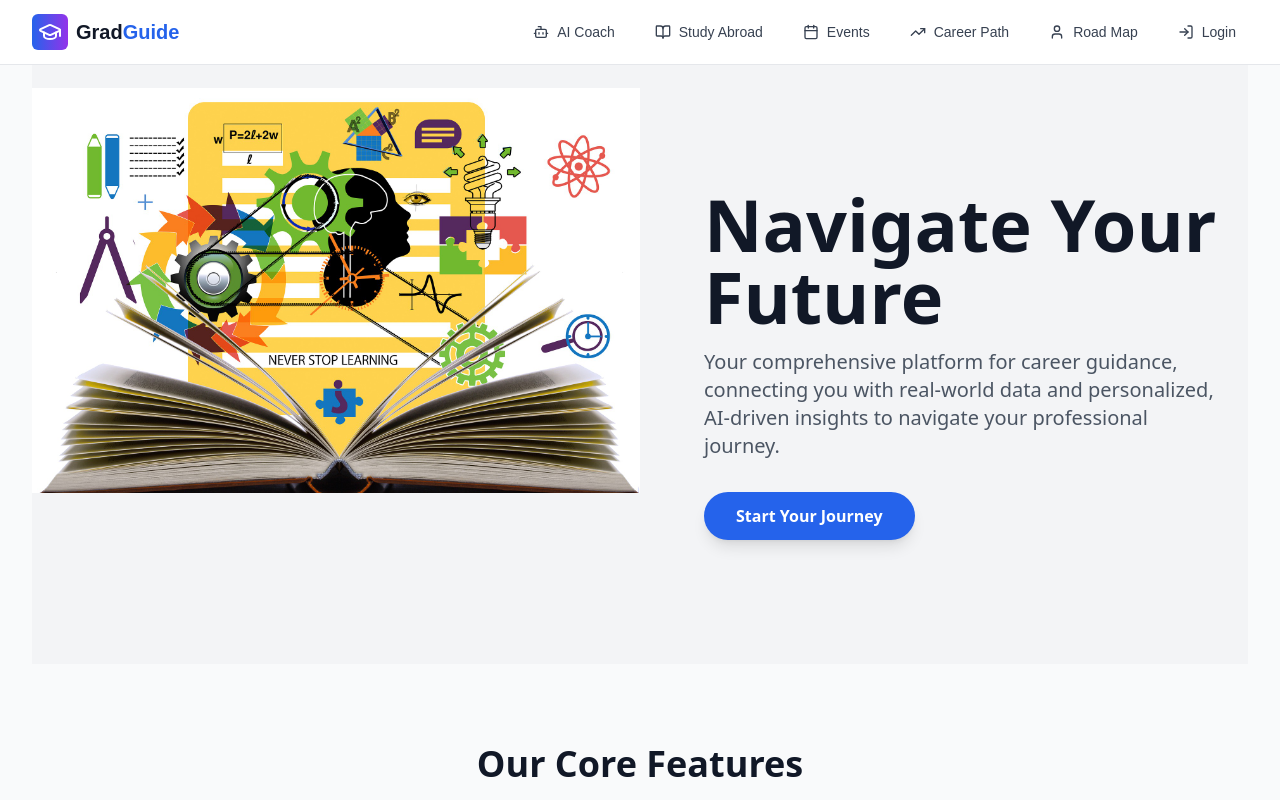
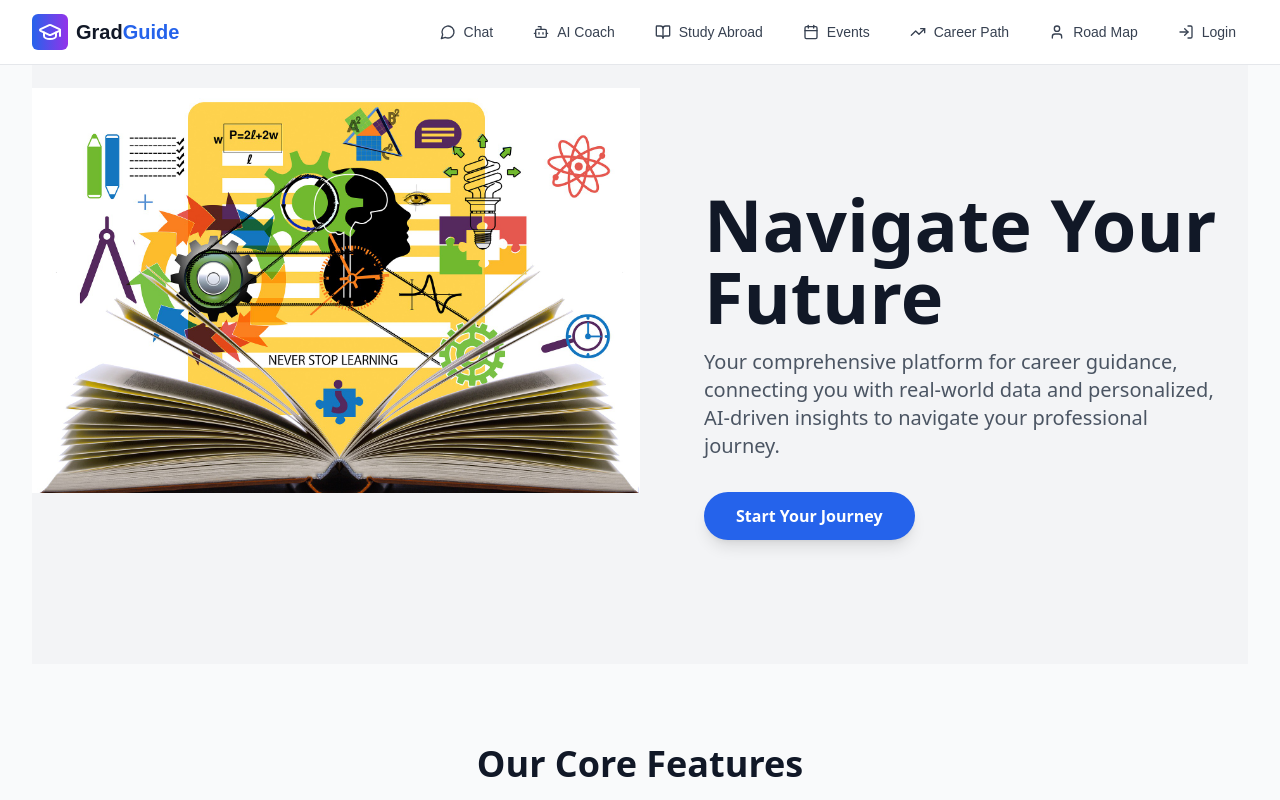
Before and after one commit to nairobi-J/Swe-350-gradguide, a Next.js app in the folder frontend/: page /dashboard/home in a window 1280 px wide. Shown: the top 800 px of the page. Built offline with nearby package versions, Linux system fonts and the light colour scheme.

Commit message:
just added chat list for now

```diff
--- a/frontend/app/component/chat/UserList.tsx
+++ b/frontend/app/component/chat/UserList.tsx
@@ -15,7 +15,7 @@ export default function UserList({ onSelectUser, selectedUser }: { onSelectUser:
     useEffect(() => {
         const fetchUsers = async () => {
             try {
-                const res = await fetch(`https:${AZURE_BACKEND_URL}/auth/getUsers`);
+                const res = await fetch(`${AZURE_BACKEND_URL}/auth/getUsers`);
                 if (!res.ok) {
                     throw new Error(`HTTP error! status: ${res.status}`);
                 }
--- a/frontend/app/dashboard/layout.tsx
+++ b/frontend/app/dashboard/layout.tsx
@@ -2,7 +2,7 @@
 
 import Link from 'next/link';
 import '../globals.css';
-import { GraduationCap, Home, Bot, BookOpen, Briefcase, TrendingUp, Menu, X, Calendar, User, LogInIcon, LogOutIcon } from 'lucide-react';
+import { GraduationCap, Home, Bot, BookOpen, Briefcase, TrendingUp, Menu, X, Calendar, User, LogInIcon, LogOutIcon, MessageCircle } from 'lucide-react';
 import { useEffect, useState } from 'react';
 
 export default function DashboardLayout({ children }: { children: React.ReactNode }) {
@@ -30,6 +30,7 @@ export default function DashboardLayout({ children }: { children: React.ReactNod
   const navItems = [
 
     //{ href: '/dashboard/home', label: 'Home', icon: Home },
+    { href: '/dashboard/chat', label: 'Chat', icon: MessageCircle },
     { href: '/dashboard/ai-coach', label: 'AI Coach', icon: Bot },
     { href: '/dashboard/higher-studies', label: 'Study Abroad', icon: BookOpen },
     { href: '/dashboard/event', label: 'Events', icon: Calendar},
```
